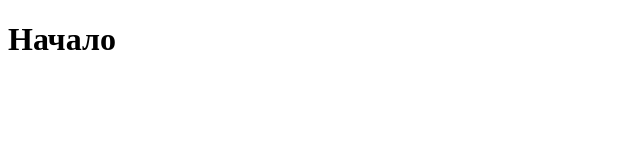
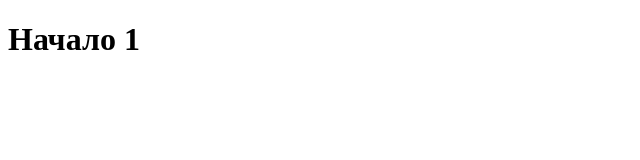
Before and after one commit to igorkakgau/mir, a plain HTML site: page site/index.html in a window 1280 px wide. Shown: the full height of the page, 0-640 px from the left. Drawn offline with Linux system fonts and the light colour scheme.

Commit message:
My First 111 page

```diff
--- a/site/index.html
+++ b/site/index.html
@@ -5,6 +5,6 @@
   <title>МИР</title>
 </head>
 <body>
- <h1>Начало</h1>
+ <h1>Начало 1</h1>
 </body>
 </html
```
